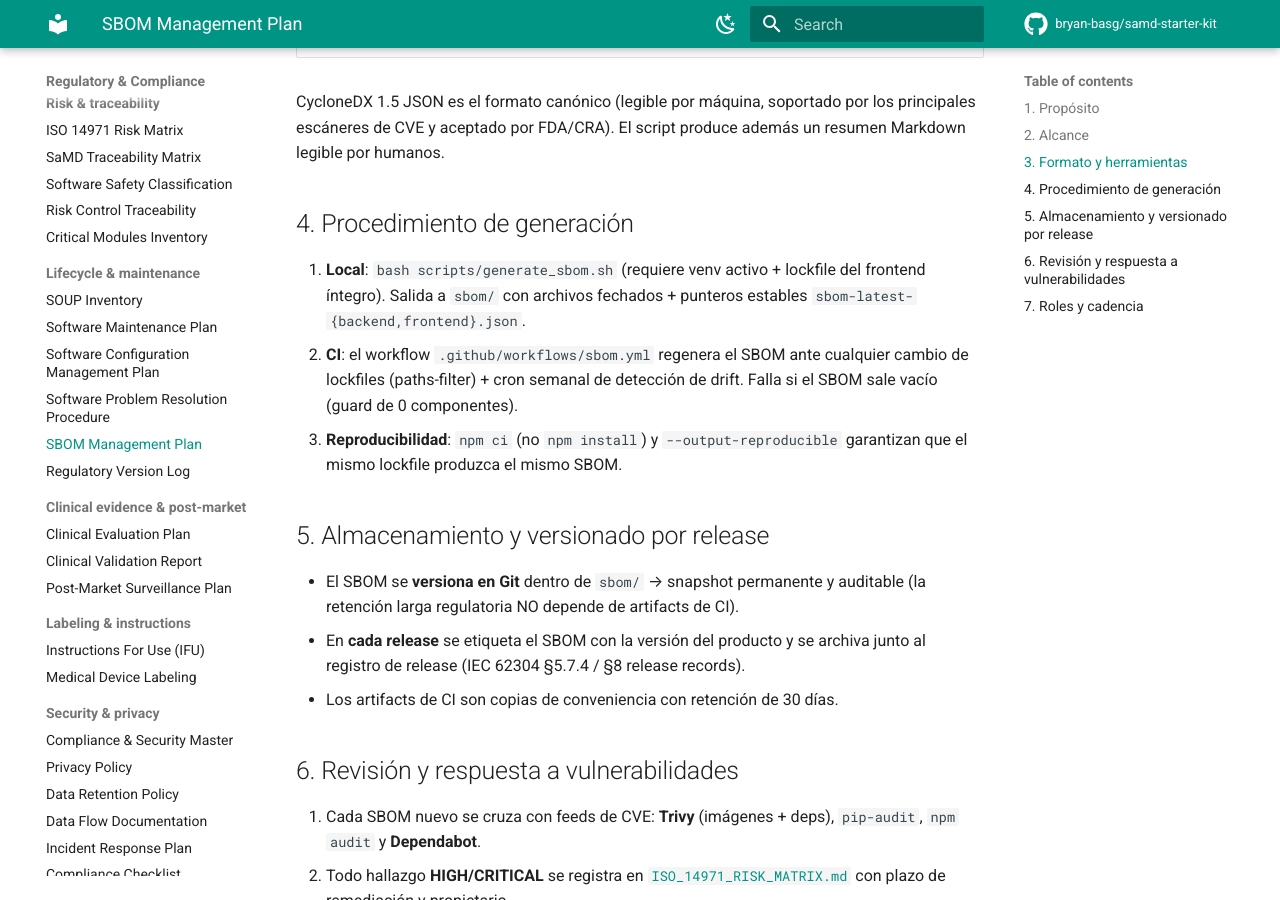
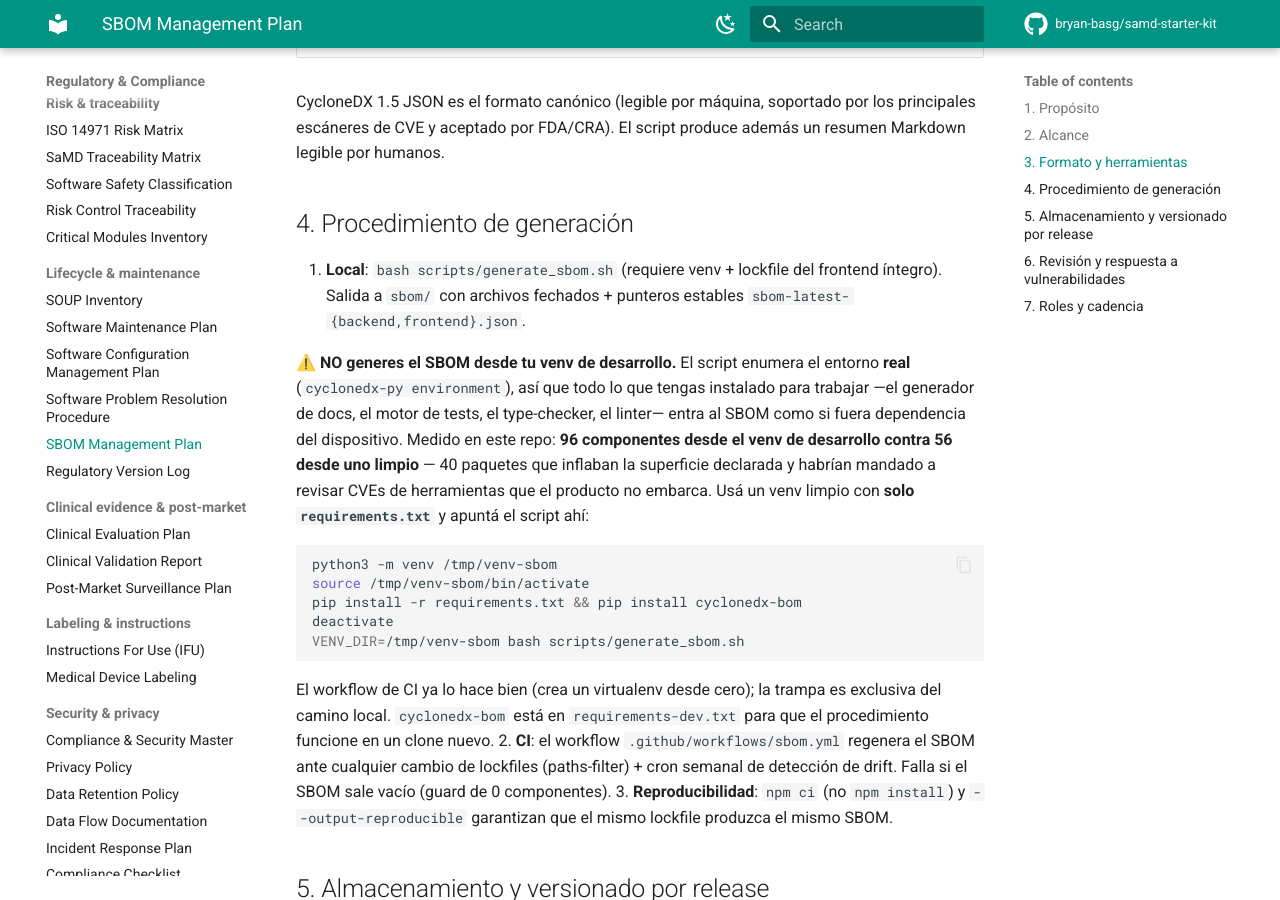
Before and after one commit to bryan-basg/samd-starter-kit, an MkDocs documentation site: the page built from docs/07_regulatory_and_compliance/SBOM_MANAGEMENT_PLAN.md, in a window 1280 px wide and 900 px high, scrolled down 1466 px. Built offline with MkDocs 1.6.1 and Material for MkDocs 9.7.7, drawn with Linux system fonts in a browser that asks for light colours; comment, search, counter and statistics services are not loaded.

Commit message:
fix(sbom): el SBOM declaraba 40 dependencias que el producto no embarca
sbom/ llevaba sin commitear desde el 2026-06-30 (solo frontend, sin
backend). No era basura para ignorar: el SBOM_MANAGEMENT_PLAN §5 exige
versionarlo en Git porque la retencion regulatoria NO depende de
artifacts de CI (caducan a los 30 dias), y ademas sbom.yml LEE
sbom-latest-{backend,frontend}.json del repo para diffear contra la
corrida anterior. Ignorarlo habria roto ese gate de drift en silencio:
cada corrida se habria visto como "la primera".

Al regenerarlo aparecio el problema de fondo. generate_sbom.sh enumera
el entorno REAL (`cyclonedx-py environment`), asi que generado desde el
venv de desarrollo mete al SBOM el generador de docs, el motor de tests,
el type-checker y el linter como si fueran dependencias del dispositivo:
96 componentes contra 56 desde un venv limpio. Cuarenta paquetes de mas
en la superficie declarada, que ademas mandan a revisar CVEs de
herramientas que nunca llegan a produccion.

El workflow de CI ya lo hacia bien (crea un virtualenv desde cero). La
trampa era exclusiva del camino LOCAL, que es justo el que el plan
documenta como procedimiento §4.1. Ahora el plan advierte el problema
con la receta exacta (VENV_DIR apuntando a un venv limpio).

Aparte: cyclonedx-bom pasa a requirements-dev.txt. El workflow lo
instalaba a mano, pero sin declararlo el procedimiento local fallaba en
un clone nuevo — el plan pedia correr un script que no podia correr.

SBOM versionado: backend 56 componentes, frontend 5, generado desde venv
limpio y verificado sin contaminacion de dev/docs. Se conservan los
snapshots fechados del 2026-06-30 (evidencia historica, no se podan).

Verificacion: link-checker 0 rotos, mkdocs --strict 0, pytest 16/16.

Co-Authored-By: Claude Opus 5 (1M context) <noreply@anthropic.com>
Claude-Session: https://claude.ai/code/session_019rob82kDCfYGiVsF2gXgah

````diff
--- a/docs/07_regulatory_and_compliance/SBOM_MANAGEMENT_PLAN.md
+++ b/docs/07_regulatory_and_compliance/SBOM_MANAGEMENT_PLAN.md
@@ -51,9 +51,31 @@ además un resumen Markdown legible por humanos.
 
 ## 4. Procedimiento de generación
 
-1. **Local**: `bash scripts/generate_sbom.sh` (requiere venv activo + lockfile
-   del frontend íntegro). Salida a `sbom/` con archivos fechados + punteros
+1. **Local**: `bash scripts/generate_sbom.sh` (requiere venv + lockfile del
+   frontend íntegro). Salida a `sbom/` con archivos fechados + punteros
    estables `sbom-latest-{backend,frontend}.json`.
+
+   ⚠️ **NO generes el SBOM desde tu venv de desarrollo.** El script enumera el
+   entorno **real** (`cyclonedx-py environment`), así que todo lo que tengas
+   instalado para trabajar —el generador de docs, el motor de tests, el
+   type-checker, el linter— entra al SBOM como si fuera dependencia del
+   dispositivo. Medido en este repo: **96 componentes desde el venv de
+   desarrollo contra 56 desde uno limpio** — 40 paquetes que inflaban la
+   superficie declarada y habrían mandado a revisar CVEs de herramientas que el
+   producto no embarca. Usá un venv limpio con **solo `requirements.txt`** y
+   apuntá el script ahí:
+
+   ```bash
+   python3 -m venv /tmp/venv-sbom
+   source /tmp/venv-sbom/bin/activate
+   pip install -r requirements.txt && pip install cyclonedx-bom
+   deactivate
+   VENV_DIR=/tmp/venv-sbom bash scripts/generate_sbom.sh
+   ```
+
+   El workflow de CI ya lo hace bien (crea un virtualenv desde cero); la trampa
+   es exclusiva del camino local. `cyclonedx-bom` está en `requirements-dev.txt`
+   para que el procedimiento funcione en un clone nuevo.
 2. **CI**: el workflow `.github/workflows/sbom.yml` regenera el SBOM ante
    cualquier cambio de lockfiles (paths-filter) + cron semanal de detección de
    drift. Falla si el SBOM sale vacío (guard de 0 componentes).
--- a/requirements-dev.txt
+++ b/requirements-dev.txt
@@ -12,3 +12,9 @@ greenlet>=3          # requerido por concurrency=greenlet del .coveragerc (backe
 ruff
 mypy
 vulture
+# SBOM del backend (CycloneDX). El paquete pip es `cyclonedx-bom`; el binario que
+# instala se llama `cyclonedx-py`, y es el que usa scripts/generate_sbom.sh. Va acá
+# porque el SBOM_MANAGEMENT_PLAN §4.1 documenta la generación LOCAL como
+# procedimiento: sin esta línea, `bash scripts/generate_sbom.sh` falla en un clone
+# nuevo aunque el workflow de CI sí lo instale a mano.
+cyclonedx-bom>=4
````
Also changed, not shown: CHANGELOG.md (+2 -0 lines), sbom/sbom-summary-2026-06-30.md (added, +21 -0 lines), sbom/sbom-summary-2026-08-07.md (added, +21 -0 lines), 5 other files.
